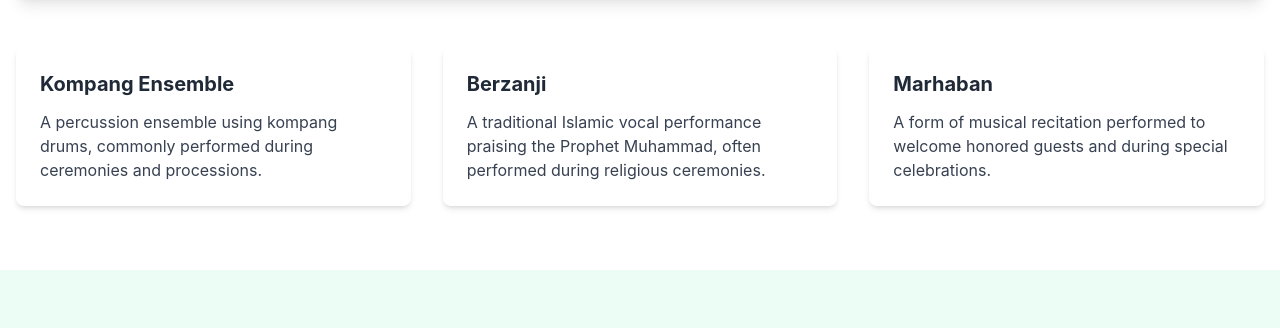
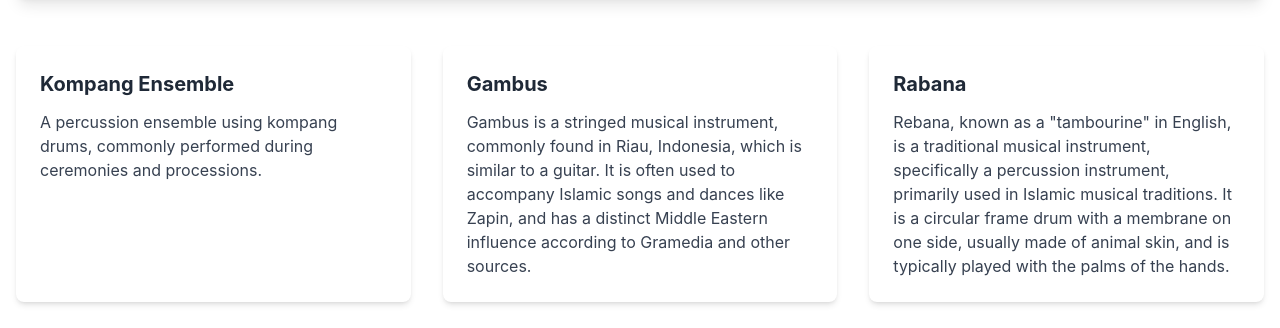
Before and after one commit to Mikumiestu/web-profile-pekanbaru, a React (Vite) app: page /culture in a window 1280 px wide. Shown: the part 2202-2530 px from the top of the page. Built offline with nearby package versions, Linux system fonts and the light colour scheme.

Commit message:
update culture

```diff
--- a/src/pages/Culture.tsx
+++ b/src/pages/Culture.tsx
@@ -16,7 +16,7 @@ const Culture: React.FC = () => {
       <div
         className="relative h-80 md:h-96 bg-cover bg-center"
         style={{
-          backgroundImage: "url('https://images.pexels.com/photos/2834219/pexels-photo-2834219.jpeg?auto=compress&cs=tinysrgb&w=1260&h=750&dpr=1')"
+          backgroundImage: "url('https://asset-2.tstatic.net/pekanbaru/foto/bank/images/FOTO-Tugu-Zapin-Pekanbaru-Mulai-Rusak-Dimakan-Usia-3.jpg')"
         }}
       >
         <div className="absolute inset-0 bg-black bg-opacity-50 flex items-center justify-center">
@@ -53,7 +53,7 @@ const Culture: React.FC = () => {
           <div className="grid grid-cols-1 md:grid-cols-2 gap-10">
             <div>
               <img
-                src="https://images.pexels.com/photos/2165583/pexels-photo-2165583.jpeg?auto=compress&cs=tinysrgb&w=1260&h=750&dpr=1"
+                src="https://cdn0-production-images-kly.akamaized.net/tZ5sHoKADWmi499k5znWj95jYZ4=/800x450/smart/filters:quality(75):strip_icc():format(webp)/kly-media-production/medias/5062478/original/069612200_1734932733-1734931252040_fungsi-tari-zapin.jpg"
                 alt="Traditional Dance"
                 className="rounded-lg shadow-md w-full h-80 object-cover mb-6"
               />
@@ -65,7 +65,7 @@ const Culture: React.FC = () => {
 
             <div>
               <img
-                src="https://images.pexels.com/photos/3184188/pexels-photo-3184188.jpeg?auto=compress&cs=tinysrgb&w=1260&h=750&dpr=1"
+                src="https://porospro.com/assets/berita/original/59989102375-img-20221113-wa0041.jpg"
                 alt="Traditional Crafts"
                 className="rounded-lg shadow-md w-full h-80 object-cover mb-6"
               />
@@ -90,7 +90,7 @@ const Culture: React.FC = () => {
             <div className="md:flex">
               <div className="md:w-1/2">
                 <img
-                  src="https://images.pexels.com/photos/939698/pexels-photo-939698.jpeg?auto=compress&cs=tinysrgb&w=1260&h=750&dpr=1"
+                  src="https://asset.kompas.com/crops/oWkOcAckFpJ_kdqJjkM7rh4QqCA=/7x0:949x628/1200x800/data/photo/2024/01/11/65a013404eecd.jpg"
                   alt="Traditional Music"
                   className="h-full w-full object-cover"
                 />
@@ -118,15 +118,15 @@ const Culture: React.FC = () => {
               </p>
             </div>
             <div className="bg-white rounded-lg shadow-md p-6">
-              <h4 className="text-xl font-bold text-gray-800 mb-3">Berzanji</h4>
+              <h4 className="text-xl font-bold text-gray-800 mb-3">Gambus</h4>
               <p className="text-gray-700">
-                A traditional Islamic vocal performance praising the Prophet Muhammad, often performed during religious ceremonies.
+              Gambus is a stringed musical instrument, commonly found in Riau, Indonesia, which is similar to a guitar. It is often used to accompany Islamic songs and dances like Zapin, and has a distinct Middle Eastern influence according to Gramedia and other sources.
               </p>
             </div>
             <div className="bg-white rounded-lg shadow-md p-6">
-              <h4 className="text-xl font-bold text-gray-800 mb-3">Marhaban</h4>
+              <h4 className="text-xl font-bold text-gray-800 mb-3">Rabana</h4>
               <p className="text-gray-700">
-                A form of musical recitation performed to welcome honored guests and during special celebrations.
+              Rebana, known as a "tambourine" in English, is a traditional musical instrument, specifically a percussion instrument, primarily used in Islamic musical traditions. It is a circular frame drum with a membrane on one side, usually made of animal skin, and is typically played with the palms of the hands.
               </p>
             </div>
           </div>
@@ -146,13 +146,13 @@ const Culture: React.FC = () => {
             <div className="bg-white rounded-lg overflow-hidden shadow-md">
               <div className="h-48 overflow-hidden">
                 <img
-                  src="https://images.pexels.com/photos/2608517/pexels-photo-2608517.jpeg?auto=compress&cs=tinysrgb&w=1260&h=750&dpr=1"
+                  src="https://static.republika.co.id/uploads/images/inpicture_slide/ribuan-orang-berkumpul-untuk-mengikuti-tradisi-petang-megang-di-_150612132756-519.jpg"
                   alt="Petang Megang "
                   className="w-full h-full object-cover transition-transform duration-500 hover:scale-110"
                 />
               </div>
               <div className="p-6">
-                <h3 className="text-xl font-bold text-gray-800 mb-2">Petang Megang</h3>
+                <h3 className="text-xl font-bold text-gray-800 mb-2">Petang Megang Festival</h3>
                 <p className="text-gray-600 mb-4">
                   A traditional festival celebrated before Ramadan, featuring traditional foods and cultural performances. The festival includes community feasts, traditional games, and special ceremonies.
                 </p>
@@ -166,7 +166,7 @@ const Culture: React.FC = () => {
             <div className="bg-white rounded-lg overflow-hidden shadow-md">
               <div className="h-48 overflow-hidden">
                 <img
-                  src="https://images.pexels.com/photos/2263695/pexels-photo-2263695.jpeg?auto=compress&cs=tinysrgb&w=1260&h=750&dpr=1"
+                  src="https://static.gonews.co/assets/news/28112019/gonews_xq4pp_79887.jpg"
                   alt="Riau Arts Festival"
                   className="w-full h-full object-cover transition-transform duration-500 hover:scale-110"
                 />
@@ -186,7 +186,7 @@ const Culture: React.FC = () => {
             <div className="bg-white rounded-lg overflow-hidden shadow-md">
               <div className="h-48 overflow-hidden">
                 <img
-                  src="https://images.pexels.com/photos/2263436/pexels-photo-2263436.jpeg?auto=compress&cs=tinysrgb&w=1260&h=750&dpr=1"
+                  src="https://mediacenter.riau.go.id/foto_berita/medium/malam-puncak-perayaan-hut-ke-240-pe.jpg"
                   alt="Pekanbaru City Anniversary"
                   className="w-full h-full object-cover transition-transform duration-500 hover:scale-110"
                 />
@@ -230,7 +230,7 @@ const Culture: React.FC = () => {
             <div className="bg-white rounded-lg overflow-hidden shadow-md hover:shadow-xl transition-shadow duration-300">
               <div className="h-48 overflow-hidden">
                 <img
-                  src="https://images.pexels.com/photos/5835353/pexels-photo-5835353.jpeg?auto=compress&cs=tinysrgb&w=1260&h=750&dpr=1"
+                  src="https://cdn.rri.co.id/berita/Bengkalis/o/1724311241392-bolu_kemojo/660vhzvwjlyemcv.jpeg"
                   alt="Bolu Kemojo"
                   className="w-full h-full object-cover transition-transform duration-500 hover:scale-110"
                 />
@@ -250,13 +250,13 @@ const Culture: React.FC = () => {
             <div className="bg-white rounded-lg overflow-hidden shadow-md hover:shadow-xl transition-shadow duration-300">
               <div className="h-48 overflow-hidden">
                 <img
-                  src="https://images.pexels.com/photos/699953/pexels-photo-699953.jpeg?auto=compress&cs=tinysrgb&w=1260&h=750&dpr=1"
+                  src="https://img-global.cpcdn.com/recipes/373d29c888e65ed5/1200x630cq70/photo.jpg"
                   alt="Asam Pedas"
                   className="w-full h-full object-cover transition-transform duration-500 hover:scale-110"
                 />
               </div>
               <div className="p-6">
-                <h3 className="text-xl font-bold text-gray-800 mb-2">Asam Pedas</h3>
+                <h3 className="text-xl font-bold text-gray-800 mb-2">Asam Pedas Baung</h3>
                 <p className="text-gray-600 mb-4">
                   A spicy and sour fish stew, typically made with local river fish, tamarind, chili, and various herbs and spices. This flavorful dish perfectly represents the bold flavors of Riau cuisine.
                 </p>
@@ -270,7 +270,7 @@ const Culture: React.FC = () => {
             <div className="bg-white rounded-lg overflow-hidden shadow-md hover:shadow-xl transition-shadow duration-300">
               <div className="h-48 overflow-hidden">
                 <img
-                  src="https://images.pexels.com/photos/2313686/pexels-photo-2313686.jpeg?auto=compress&cs=tinysrgb&w=1260&h=750&dpr=1"
+                  src="https://awsimages.detik.net.id/community/media/visual/2023/01/11/resep-gulai-ikan-patin-tempoyak_43.jpeg?w=1200"
                   alt="Gulai Ikan Patin"
                   className="w-full h-full object-cover transition-transform duration-500 hover:scale-110"
                 />
```
